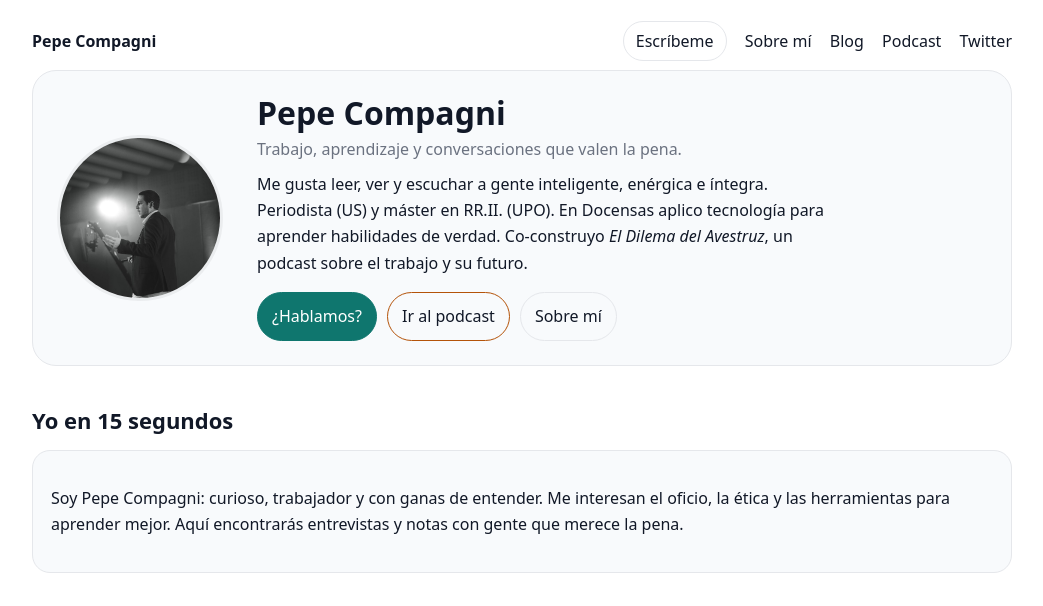
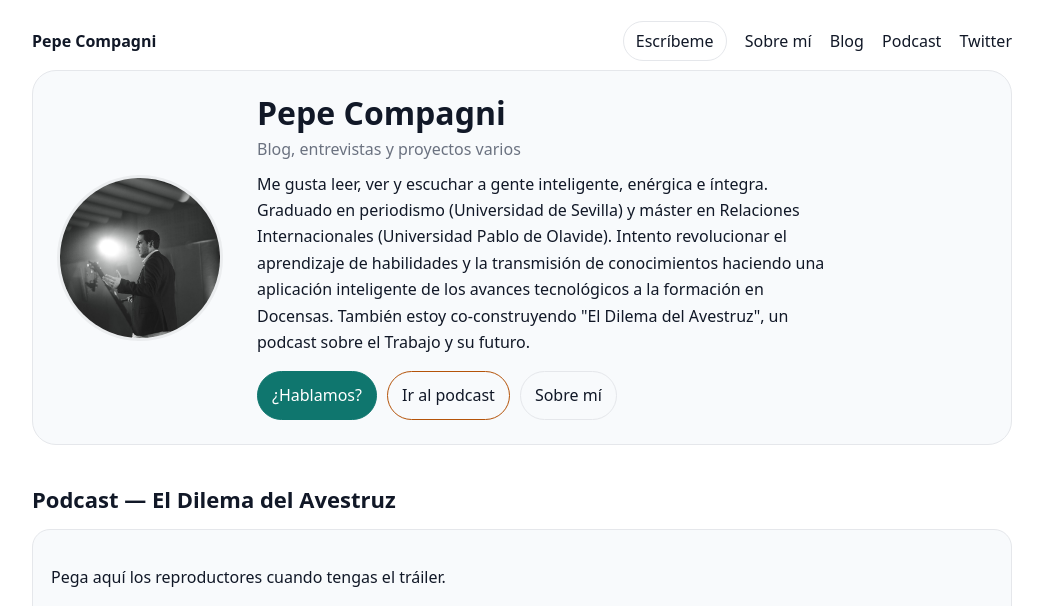
Before and after one commit to Pepecompagni/pepecompagni-site, a plain HTML site: page index.html in a window 1280 px wide. Shown: the top 606 px of the page, without its empty margins (118-1161 px from the left). Drawn offline with Linux system fonts and the light colour scheme.

Commit message:
Update index.html
cambio subtítulo

```diff
--- a/index.html
+++ b/index.html
@@ -3,7 +3,7 @@
 <head>
   <meta charset="utf-8" />
   <meta name="viewport" content="width=device-width, initial-scale=1" />
-  <title>Pepe Compagni — entrevistas, notas y aprendizajes</title>
+  <title>Pepe Compagni — blog, entrevistas y proyectos varios</title>
   <meta name="description" content="Página personal de Pepe Compagni: foto, bio breve, podcast y blog." />
   <style>
     :root{
@@ -77,8 +77,8 @@
           <img class="avatar" src="/WhatsApp%20Image%202025-08-30%20at%2018.17.44.jpeg" alt="Retrato de Pepe Compagni" />
           <div>
             <h1>Pepe Compagni</h1>
-            <div class="kicker">Trabajo, aprendizaje y conversaciones que valen la pena.</div>
-            <p class="bio">Me gusta leer, ver y escuchar a gente inteligente, enérgica e íntegra. Periodista (US) y máster en RR.II. (UPO). En Docensas aplico tecnología para aprender habilidades de verdad. Co‑construyo <em>El Dilema del Avestruz</em>, un podcast sobre el trabajo y su futuro.</p>
+            <div class="kicker">Blog, entrevistas y proyectos varios</div>
+            <p class="bio">Me gusta leer, ver y escuchar a gente inteligente, enérgica e íntegra. Graduado en periodismo (Universidad de Sevilla) y máster en Relaciones Internacionales (Universidad Pablo de Olavide). Intento revolucionar el aprendizaje de habilidades y la transmisión de conocimientos haciendo una aplicación inteligente de los avances tecnológicos a la formación en Docensas. También estoy co-construyendo "El Dilema del Avestruz", un podcast sobre el Trabajo y su futuro.</p>
             <div class="cta">
               <a class="primary" href="mailto:contacto@pepecompagni.com">¿Hablamos?</a>
               <a class="secondary" href="/podcast.html">Ir al podcast</a>
@@ -90,12 +90,6 @@
     </section>
 
     <!-- SOBRE MÍ CORTO -->
-    <section id="sobre-mi">
-      <h2>Yo en 15 segundos</h2>
-      <div class="card">
-        <p>Soy Pepe Compagni: curioso, trabajador y con ganas de entender. Me interesan el oficio, la ética y las herramientas para aprender mejor. Aquí encontrarás entrevistas y notas con gente que merece la pena.</p>
-      </div>
-    </section>
 
     <!-- PODCAST -->
     <section id="podcast">
```
